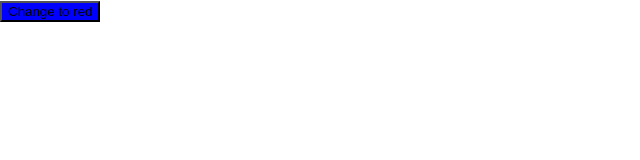
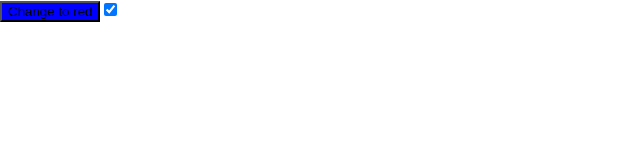
Before and after one commit to rastlyn80/color-button, a React (Create React App) app: page / in a window 1280 px wide. Shown: the top 160 px of the page, without its empty margins (0-640 px from the left). Built offline with nearby package versions, Linux system fonts and the light colour scheme.

Commit message:
Implemented checkbox

```diff
--- a/src/App.js
+++ b/src/App.js
@@ -4,7 +4,7 @@ import React from "react";
 class App extends React.Component {
   constructor(props) {
     super(props);
-    this.state = { currentColor: "blue" };
+    this.state = { currentColor: "blue", checked: true };
   }
 
   onButtonClick = () => {
@@ -13,15 +13,27 @@ class App extends React.Component {
       : this.setState({ currentColor: "blue" });
   };
 
+  onCheckboxClick = () => {
+    this.state.checked === true
+      ? this.setState({ checked: false })
+      : this.setState({ checked: true });
+  };
+
   render() {
     return (
       <div>
         <button
           style={{ backgroundColor: this.state.currentColor }}
           onClick={this.onButtonClick}
+          disabled={!this.state.checked}
         >
           Change to {this.state.currentColor === "blue" ? "red" : "blue"}
         </button>
+        <input
+          type="checkbox"
+          defaultChecked={this.state.checked}
+          onClick={this.onCheckboxClick}
+        />
       </div>
     );
   }
```
Also changed, not shown: 1 other file (tests, documents, lock files or other folders).
